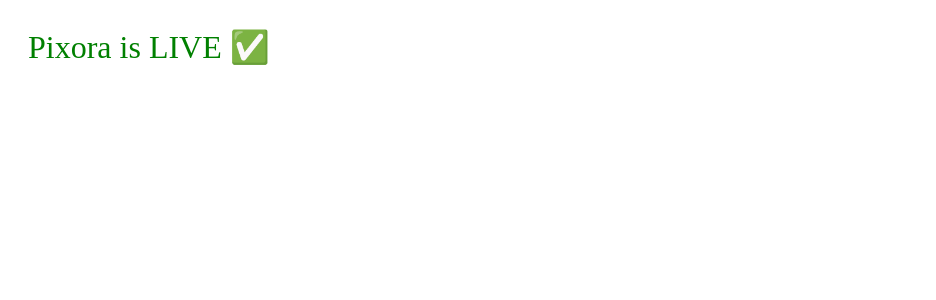
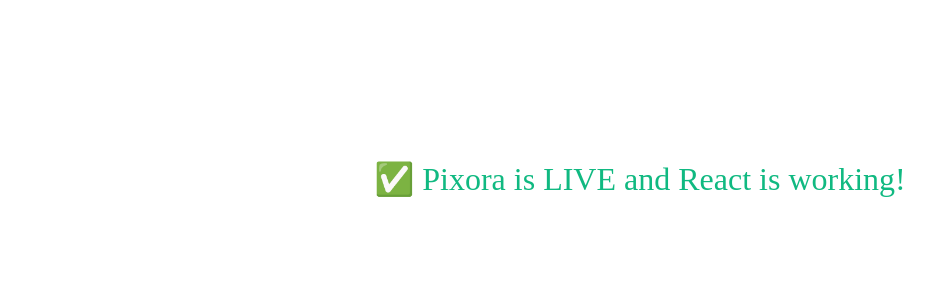
Before and after one commit to MonsterGamerz/pixora, a React (Vite) app: page / in a window 1280 px wide. Shown: the top 300 px of the page, without its empty margins (0-936 px from the left). Built offline with nearby package versions, Linux system fonts and the light colour scheme; the HTML template or start-up script is replaced by a standard one.

Commit message:
Update App.jsx

```diff
--- a/src/App.jsx
+++ b/src/App.jsx
@@ -2,8 +2,13 @@ import React from 'react'
 
 const App = () => {
   return (
-    <div style={{ color: 'green', fontSize: 32, padding: 20 }}>
-      Pixora is LIVE ✅
+    <div style={{
+      fontSize: '2rem',
+      color: '#10b981',
+      textAlign: 'center',
+      marginTop: '20vh',
+    }}>
+      ✅ Pixora is LIVE and React is working!
     </div>
   )
 }
```
